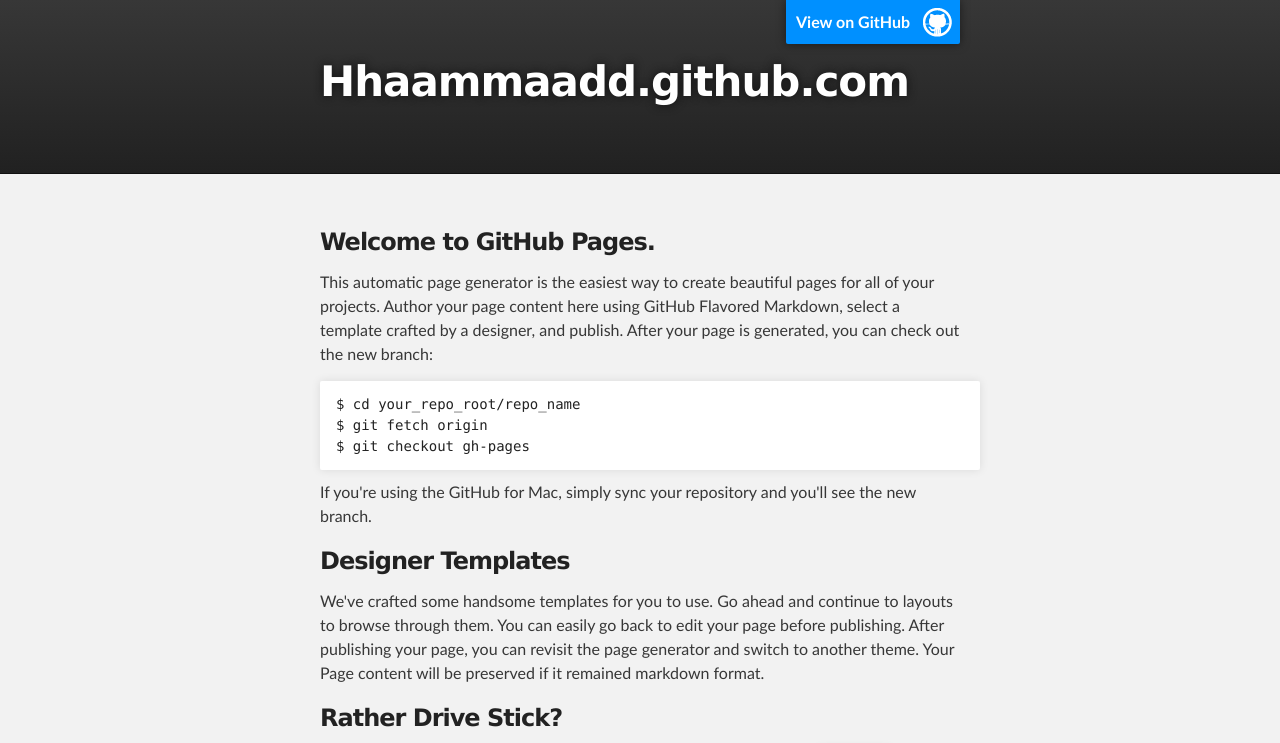
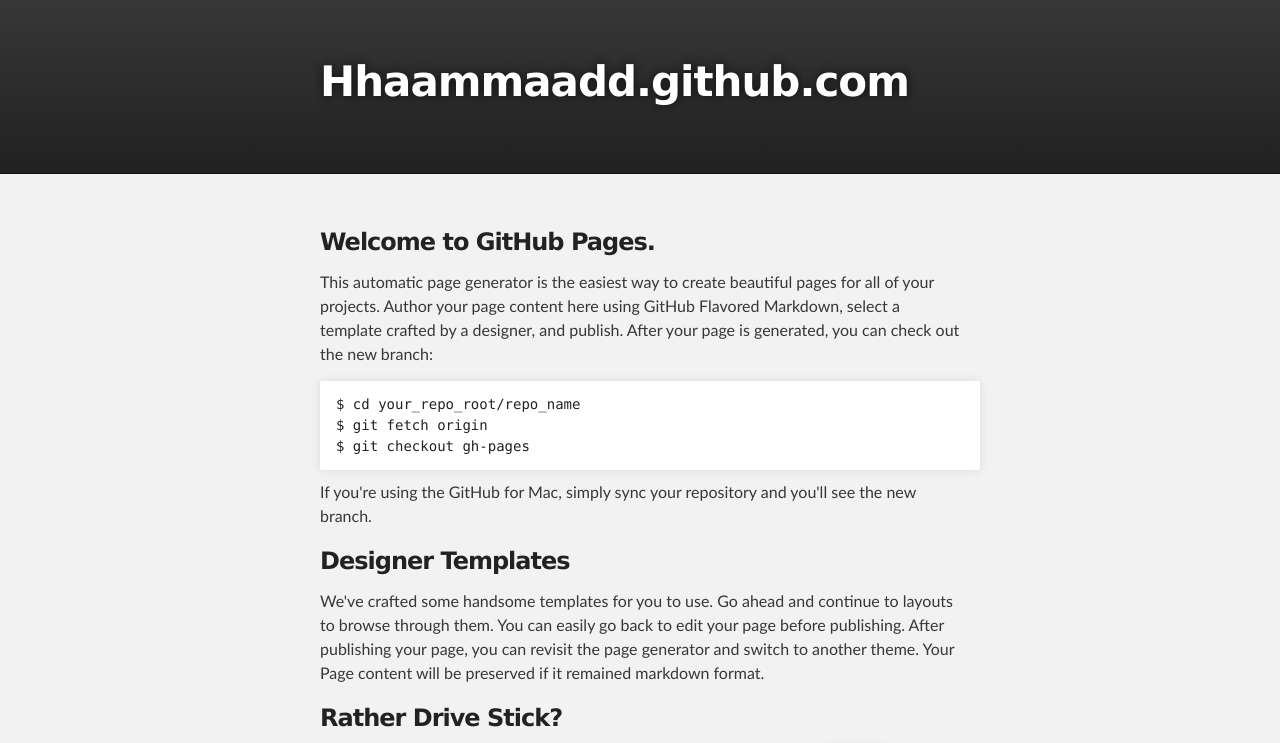
Before and after one commit to hhaammaadd/hhaammaadd.github.com, a plain HTML site: page index.html in a window 1280 px wide. Shown: the top 743 px of the page. Drawn offline with Linux system fonts and the light colour scheme.

Commit message:
Update index.html

```diff
--- a/index.html
+++ b/index.html
@@ -16,7 +16,6 @@
     <!-- HEADER -->
     <div id="header_wrap" class="outer">
         <header class="inner">
-          <a id="forkme_banner" href="https://github.com/hhaammaadd">View on GitHub</a>
 
           <h1 id="project_title">Hhaammaadd.github.com</h1>
           <h2 id="project_tagline"></h2>
```
